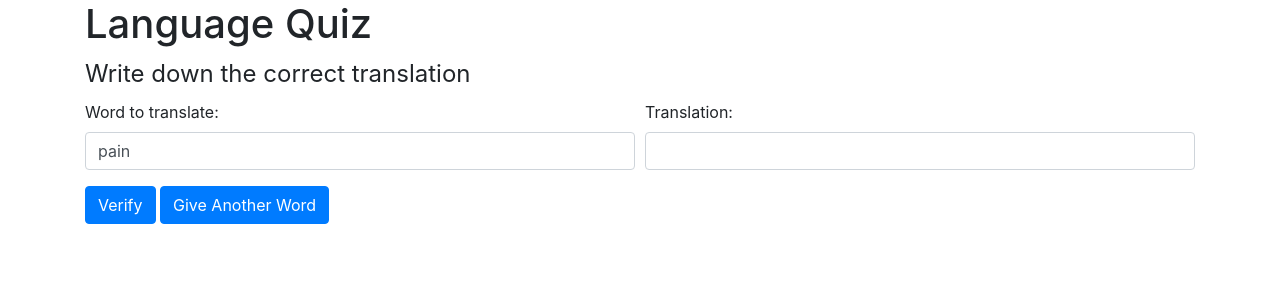
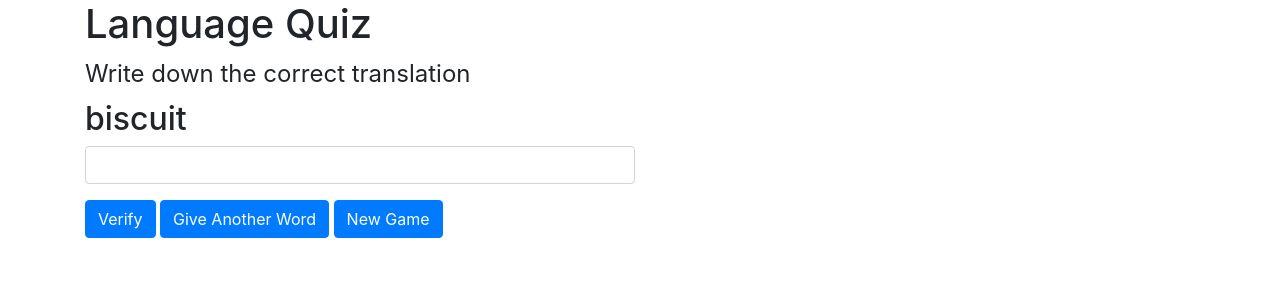
Before and after one commit to SSLTC/the-language-quiz, a PHP site: page / in a window 1280 px wide. Shown: the top 300 px of the page. Run offline with PHP 8.4, Linux system fonts and the light colour scheme.

Commit message:
A working translation quiz

```diff
--- a/classes/LanguageGame.php
+++ b/classes/LanguageGame.php
@@ -3,15 +3,30 @@
 class LanguageGame
 {
     private array $words;
+    private Word $word;
 
     public function __construct()
     {
         // :: is used for static functions
         // They can be called without an instance of that class being created
         // and are used mostly for more *static* types of data (a fixed set of translations in this case)
-        foreach (Data::words() as $frenchTranslation => $englishTranslation) {
-            // TODO: create instances of the Word class to be added to the words array
-            $this->words[] = new Word($frenchTranslation, $englishTranslation);
+        if (isset($_SESSION['wordsToTranslate']) &&
+            !isset($_GET['newGame'])) {
+            $this->words = unserialize($_SESSION['wordsToTranslate']);
+            //$this->word = unserialize($_SESSION['wordToTranslate']);
+            foreach ($this->words as $word) {
+                if ($_SESSION['wordToTranslate'] === $word->getWordToTranslate()) {
+                    $this->word = $word;
+                    return;
+                }
+            }
+        } else {
+            foreach (Data::words() as $frenchTranslation => $englishTranslation) {
+                // TODO: create instances of the Word class to be added to the words array
+                $word = new Word($frenchTranslation, $englishTranslation);
+                $this->words[] = $word;
+            }
+            $_SESSION['wordsToTranslate'] = serialize($this->words);
         }
     }
 
@@ -19,22 +34,48 @@ class LanguageGame
     {
         // TODO: check for option A or B
 
-        // Option A: user visits site first time (or wants a new word)
-        // TODO: select a random word for the user to translate
+        // Option B: user has just submitted an answer
+        // TODO: verify the answer (use the verify function in the word class) - you'll need to get the used word from the array first
+        // TODO: generate a message for the user that can be shown
         if ($_SERVER['REQUEST_METHOD'] === 'GET') {
-            if (!isset($_GET['giveAnotherWord'])) {
+            if (isset($_GET['verify'])) {
+                if ($this->word->verify($_GET['translation']))
+                {
+                    $GLOBALS['result'] = 'Correct!';
+                    $GLOBALS['alertRole'] = "alert-success";
+                    $GLOBALS['showResult'] = true;
 
+                    $_GET['translation'] = '';
+
+                    if (count($this->words) === 1) {
+                        $GLOBALS['result'] .= '<br>You managed to translate all the words!';
+                        unset($_SESSION['wordsToTranslate']);
+                        return;
+                    }
+
+                    $wordIndex = array_search($this->word, $this->words);
+                    array_splice($this->words, $wordIndex, 1);
+
+                    $_SESSION['wordsToTranslate'] = serialize($this->words);
+                } else {
+                    $GLOBALS['result'] = 'Wrong!';
+                    $GLOBALS['alertRole'] = "alert-danger";
+                    $GLOBALS['showResult'] = true;
+                    return;
+                }
+            }
+
+            if (isset($_GET['giveAnotherWord'])) {
+                $_GET['translation'] = '';
             }
         }
 
-        $randomIndex = rand(0, count($this->words));
+        // Option A: user visits site first time (or wants a new word)
+        // TODO: select a random word for the user to translate
+        $randomIndex = rand(0, count($this->words) -1);
         $randomWord = $this->words[$randomIndex];
-        //array_splice($this->words, $randomIndex, 1);
+        $this->word = $randomWord;
         $_SESSION['wordToTranslate'] = $randomWord->getWordToTranslate();
-
-        // Option B: user has just submitted an answer
-        // TODO: verify the answer (use the verify function in the word class) - you'll need to get the used word from the array first
-        // TODO: generate a message for the user that can be shown
-
+        //$_SESSION['wordToTranslate'] = serialize($randomWord);
     }
 }
--- a/classes/Word.php
+++ b/classes/Word.php
@@ -21,6 +21,12 @@ class Word
     {
         // TODO: use this function to verify if the provided answer by the user matches the correct one
         // Bonus: allow answers with different casing (example: both bread or Bread can be correct answers, even though technically it's a different string)
-        // Bonus (hard): can you allow answers with small typo's (max one character different)?
+        // *** Bonus (hard): can you allow answers with small typo's (max one character different)?
+        if (strtoupper($this->translation) === strtoupper($answer))
+        {
+            return true;
+        } else {
+            return false;
+        }
     }
 }
--- a/index.php
+++ b/index.php
@@ -16,6 +16,8 @@ require_once 'classes/Word.php';
 
 session_start();
 
+$showResult = false;
+
 // Start the game
 // Don't change anything in this file
 // The LanguageGame class will be your starting point
@@ -23,3 +25,16 @@ $game = new LanguageGame();
 $game->run();
 
 require 'view.php';
+
+/*
+🌼 Nice to have (doable)
+
+    Retain the user score when he or she plays again with another word
+    Allow a user to click a reset button and start over completely
+
+🌳 Nice to have (hard)
+
+    Have a phase before the quiz starts where you ask the nickname from the user
+    Scoring will now be split in right and wrong answers
+    Once the number of 10 right or wrong answers is reached, show an ending screen with the scoring
+*/
--- a/view.php
+++ b/view.php
@@ -11,24 +11,25 @@
 <body>
 <div class="container">
 	<!-- TODO: add a form for the user to play the game -->
+    <?php if ($showResult): ?>
+        <div class="alert <?= $alertRole ?>" role="alert">
+            <h4 class="alert-heading"><?= $result ?></h4>
+        </div>
+    <?php endif; ?>
     <h1>Language Quiz</h1>
     <form action="<?php echo htmlspecialchars($_SERVER['PHP_SELF']); ?>" method="get">
-    <fieldset>
+        <fieldset>
             <legend>Write down the correct translation</legend>
-
+            <h2><?= $_SESSION['wordToTranslate'] ?? ''; ?></h2>
             <div class="form-row">
                 <div class="form-group col-md-6">
-                    <label for="wordToTranslate">Word to translate:</label>
-                    <input type="text" name="wordToTranslate" id="wordToTranslate" class="form-control" value="<?= $_SESSION['wordToTranslate'] ?? ''; ?>" />
-                </div>
-                <div class="form-group col-md-6">
-                    <label for="translation">Translation:</label>
-                    <input type="text" name="translation" id="translation" class="form-control" value="<?= $_SESSION['translation'] ?? ''; ?>" />
+                    <input type="text" name="translation" id="translation" class="form-control" value="<?= $_GET['translation'] ?? ''; ?>" />
                 </div>
             </div>
         </fieldset>
-        <button type="submit" class="btn btn-primary">Verify</button>
+        <button type="submit" name="verify" class="btn btn-primary">Verify</button>
         <button type="submit" name="giveAnotherWord" class="btn btn-primary">Give Another Word</button>
+        <button type="submit" name="newGame" class="btn btn-primary">New Game</button>
     </form>
 </div>
 </body>
```
